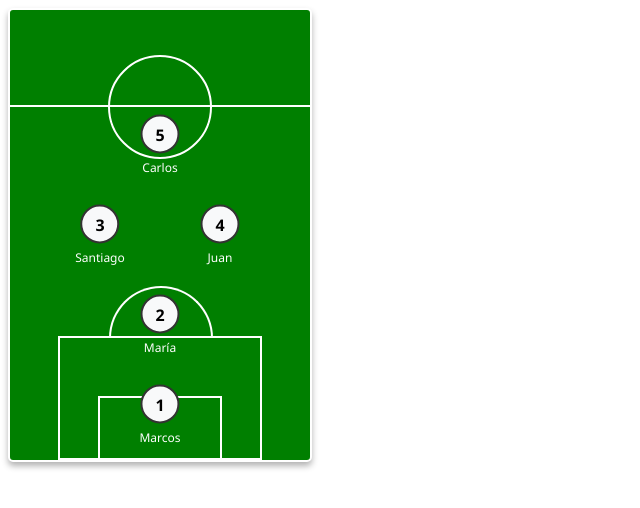
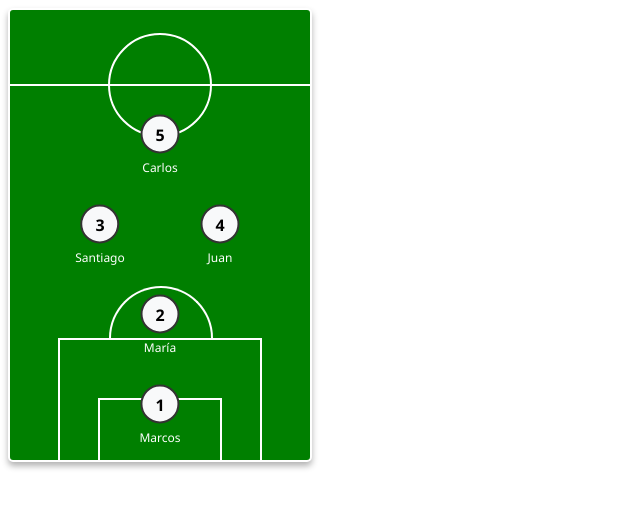
Before and after one commit to fedecarboni7/teams-optimizer, a FastAPI app: template templates/formations.html in a window 1280 px wide. Shown: the top 508 px of the page, without its empty margins (0-640 px from the left). Run offline with FastAPI, Linux system fonts and the light colour scheme; the template is opened without the code that fills it, so the values that code supplies are empty; parts of the project's set-up code (start-up, migrations or seed data) failed here and were passed over.

Commit message:
style: Update soccer field styling

```diff
--- a/templates/formations.html
+++ b/templates/formations.html
@@ -26,6 +26,7 @@
         width: 120px;
         height: 60px;
         border: 2px solid white;
+        border-bottom: none;
         transform: translateX(-50%);
     }
 
@@ -37,6 +38,7 @@
         width: 200px;
         height: 120px;
         border: 2px solid white;
+        border-bottom: none;
         transform: translateX(-50%);
     }
 
@@ -56,7 +58,7 @@
     /* Círculo central */
     .center-circle {
         position: absolute;
-        top: 45px;
+        top: 23px;
         left: 50%;
         width: 100px;
         height: 100px;
@@ -68,7 +70,7 @@
     /* Línea central */
     .center-line {
         position: absolute;
-        top: -129px;
+        top: -150px;
         left: 50%;
         width: 2px;
         height: 450px;
```
